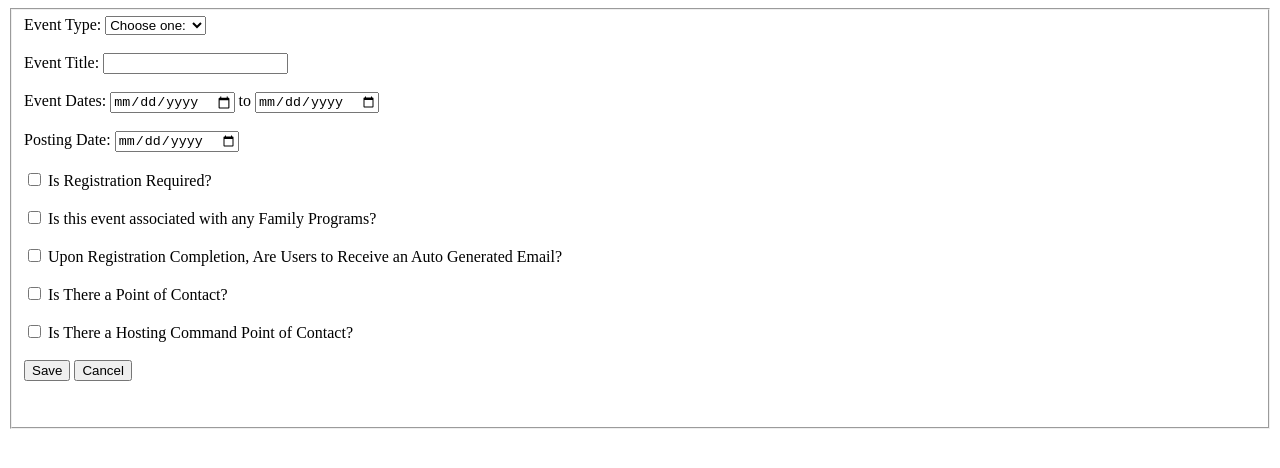
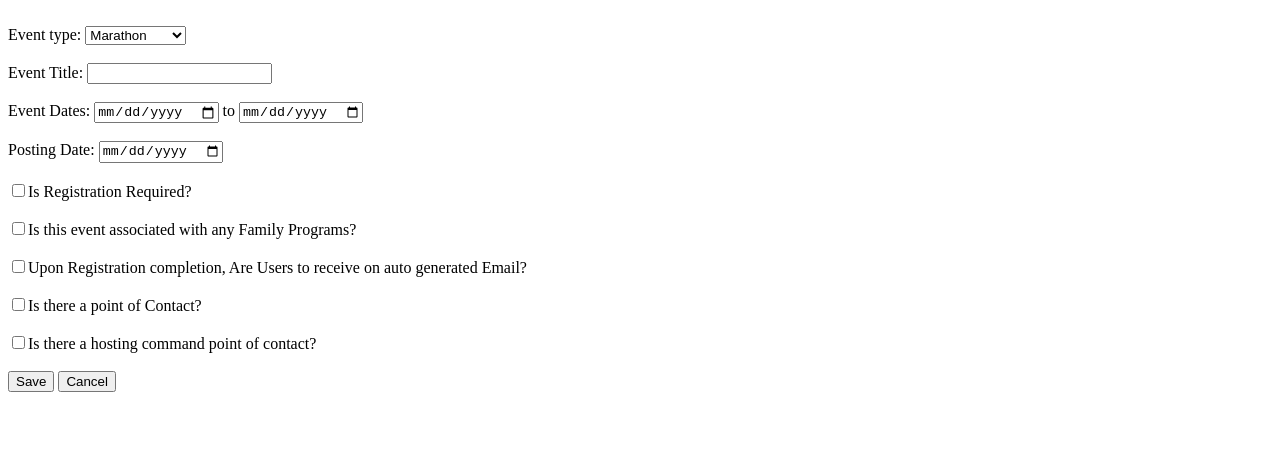
Before and after one commit to EmmanVictoria/VictoriaEmmanuelPractice1, a plain HTML site: page index.html in a window 1280 px wide. Drawn offline with Linux system fonts and the light colour scheme.

Commit message:
third commit

```diff
--- a/index.html
+++ b/index.html
@@ -1,49 +1,41 @@
+
 
 <!DOCTYPE html>
 <html lang="en">
 <head>
-	<meta charset="UTF-8">
-	<title>Create a New Event</title>
-	<script src = "index.js"></script>
+    <meta charset="UTF-8">
+    <meta name="viewport" content="width=device-width, initial-scale=1.0">
+    <meta http-equiv="X-UA-Compatible" content="ie=edge">
+    <title>Create a New Event</title>
+    <script src="index.js"></script>
 </head>
 <body>
-    <fieldset>
-    <form>
-        <label>Event Type: </label>
+
+
+      <br>
+    <label>Event type:
         <select name="type" id="event">
-            <option value ="">Choose one: </option>
-            <option value = "1">Marathon</option>
-            <option value = "2">Conferences</option>
-            <option value = "3">Trade Shows</option>
-            <option value ="4" >Wedding</option>
-            <option value = "5">Concert</option>
-            </select><br></br>
-
+            <option>Marathon</option>
+            <option>Conferences</option>
+            <option>Trade Shows</option>
+            <option>Wedding</option>
+            <option>Concert</option>
+        </select></label><br><br>
         <label>Event Title: <input type="text" id="Title"></label><br></br>
-
         <label>Event Dates: <input type="date" id = "date1"></label>
         <label>to <input type ="date" id ="2"></label><br></br>
 
         <label>Posting Date: <input type="date" id = "deliver"></label><br></br>
 
-        <input type="checkbox" id="req" name="req"/>
-        <label for = "same">Is Registration Required?</label><br></br>
+    <input type="checkbox" id="req" name="req"><label>Is Registration Required?</label><br><br>
+    <input type="checkbox" id="famProg" name="associated"><label>Is this event associated with any Family Programs?</label><br><br>
+     <input type="checkbox" id="email" name="completed"><labe>Upon Registration completion, Are Users to receive on auto generated Email?</labe><br><br>
+     <input type="checkbox" id="contactperson" name="contact"><label>Is there a point of Contact?</label><br><br>
+     <input type="checkbox"  id="command" name="hostcommand"><label>Is there a hosting command point of contact?</label><br><br>
 
-        <input type="checkbox" id="famProg" name="associated"/>
-        <label for = "same">Is this event associated with any Family Programs?</label><br></br>
-
-        <input type="checkbox" id="email" name="completed"/>
-        <label for = "same">Upon Registration Completion, Are Users to Receive an Auto Generated Email?</label><br></br>
-
-        <input type="checkbox" id="contactperson" name="contact"/>
-        <label for = "same">Is There a Point of Contact?</label><br></br>
-
-        <input type="checkbox" id="command" name="hostcommand"/>
-        <label for = "same">Is There a Hosting Command Point of Contact?</label><br></br>
-
-        <input type = "submit" value = "Save" onclick="validate()"/>
+     <input type = "submit" value = "Save" onclick="validate()"/>
         <input type = "button" value = "Cancel"/>
-    </form><br></br>
-</fieldset>
+</form>
+</body>
 </body>
 </html>
--- a/index.js
+++ b/index.js
@@ -9,8 +9,9 @@ function validate(){
     if (type==""){
         alert("Please Enter Event Type")
         return false;
-    }else if (title==""){
-        alert("Please Enter Title")
+
+    }else if (post==""){
+        alert("Please Enter Posting Date")
         return false;
     }else if (date==""){
         alert("Please Enter Event Date")
@@ -18,8 +19,9 @@ function validate(){
     }else if (to==""){
         alert("Please Enter Event Date")
         return false;
-    }else if (post==""){
-        alert("Please Enter Posting Date")
+
+    }else if (title==""){
+        alert("Please Enter Title")
         return false;
     }else{
        alert("You have submitted your entry to the server")
```
